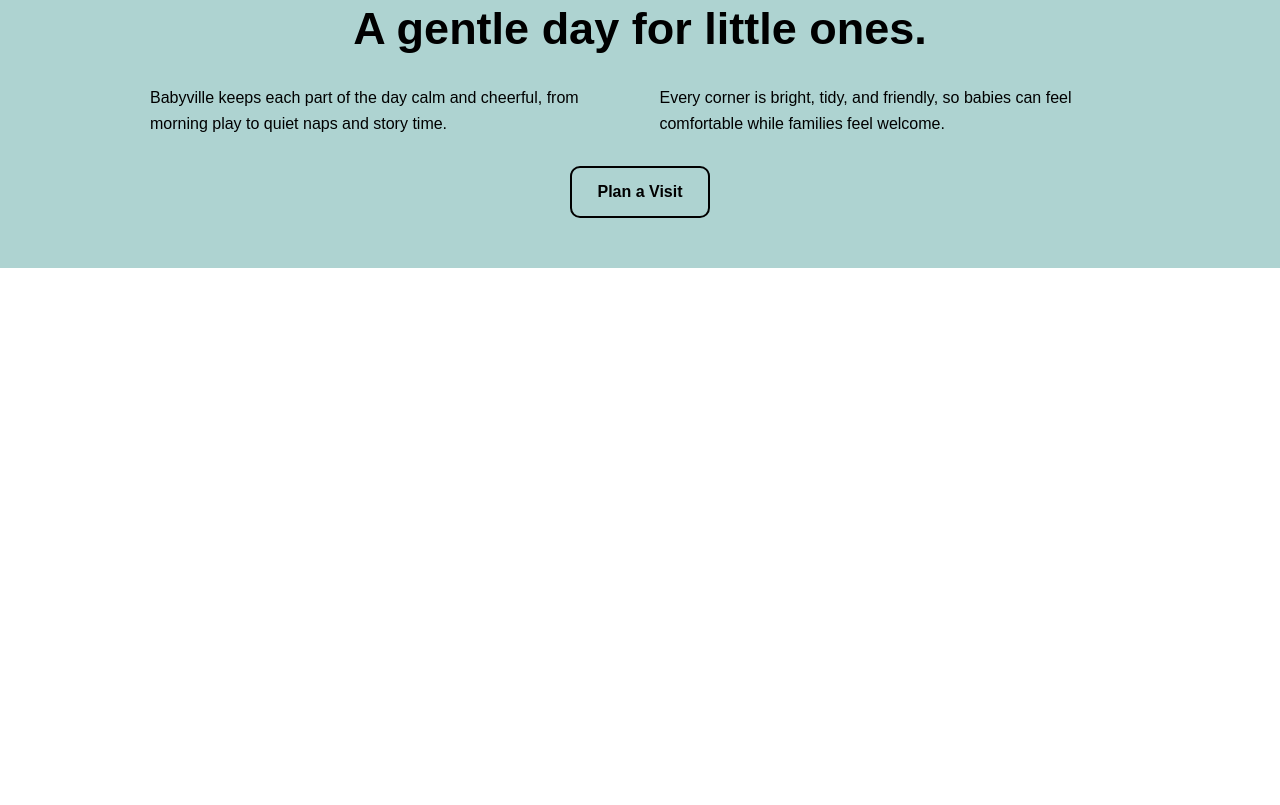
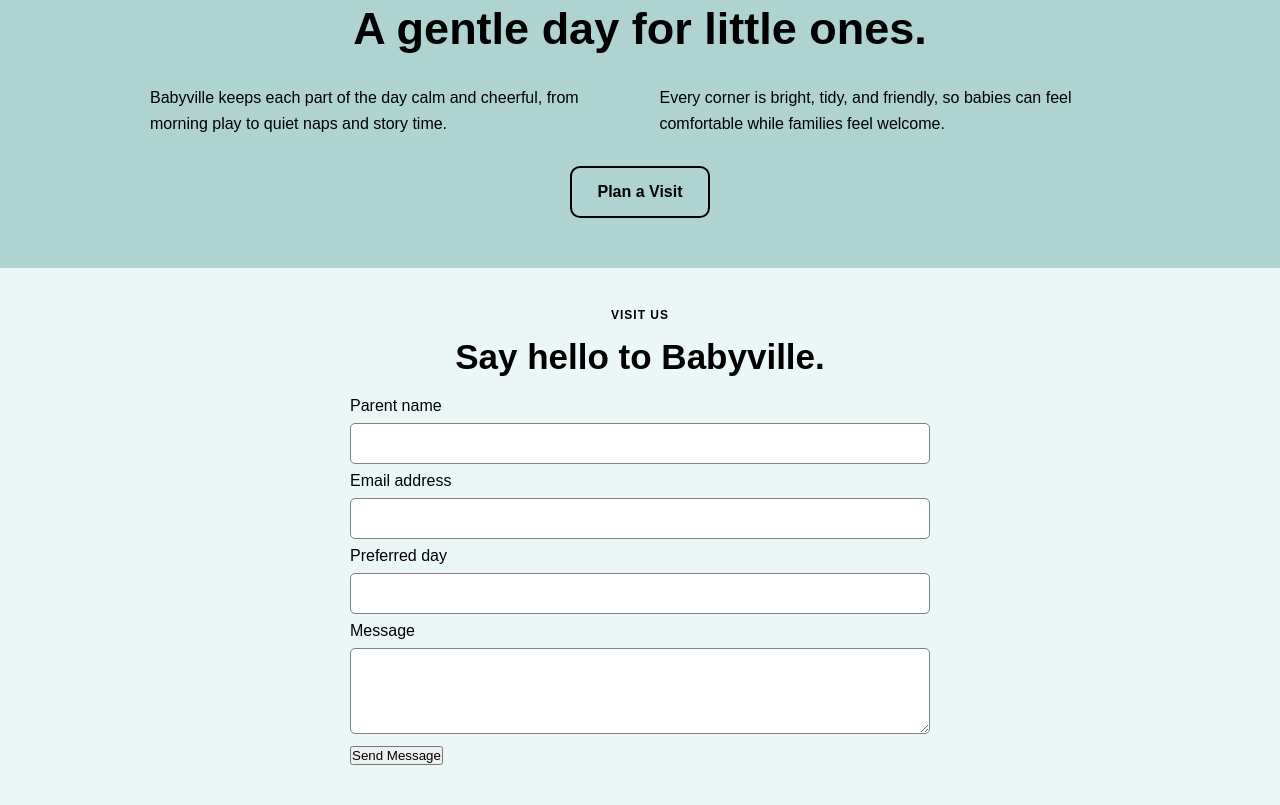
Before and after one commit to IkankeAkpaso/BabyvilleLandingPage, a plain HTML site: page index.html in a window 1280 px wide. Shown: the part 1352-2157 px from the top of the page. Before the commit the page ends 1620 px from the top, so only its background shows below. Drawn offline with Linux system fonts and the light colour scheme.

Commit message:
Create the form section in index.html using the form tag, label tag and input tag Style the input, label and button

```diff
--- a/index.html
+++ b/index.html
@@ -96,6 +96,30 @@
                 <a class="visit-link" href="#visit">Plan a Visit</a>
             </div>
         </section>
+        <section id="visit">
+            <div class="visit-section">
+                <h3>VISIT US</h3>
+                <h4>Say hello to Babyville.</h4>
+                <form action="">
+
+                    <label for="name">Parent name</label>
+                    <input type="text" name="" id="name">
+
+                    <label for="email">Email address</label>
+                    <input type="text" name="" id="email">
+
+                    <label for="day">Preferred day</label>
+                    <input type="text" name="Preferred day" id="day">
+
+                    <label for="message">Message</label>
+                    <textarea rows="4" name="" id="message"></textarea>
+
+                    <button type="submit">Send Message</button>
+
+                </form>
+            </div>
+
+        </section>
 
     </main>
 
--- a/style.css
+++ b/style.css
@@ -162,3 +162,39 @@ body {
     padding: 15px 25px;
     border-radius: 10px;
 }
+
+.visit-section {
+    background-color:#ebf7f6;
+    padding: 40px 350px;
+}
+
+.visit-section h3, .visit-section h4 {
+    text-align: center;
+}
+
+.visit-section h3 {
+    font-size: 12px;
+    letter-spacing: 1px;
+}
+
+.visit-section h4 {
+    font-size: 35px;
+    font-weight: bold;
+    margin-top: 15px;
+    margin-bottom: 20px;
+}
+
+
+label, button {
+    display: block;
+}
+
+input, textarea {
+    display: inline-block;
+    width: 100%;
+    padding: 12px;
+    border: 1px solid gray;
+    border-radius: 5px;
+    margin: 8px 0;
+
+}
```
